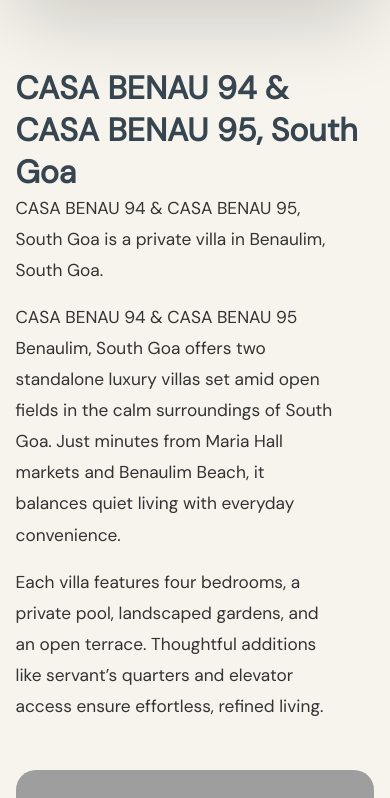
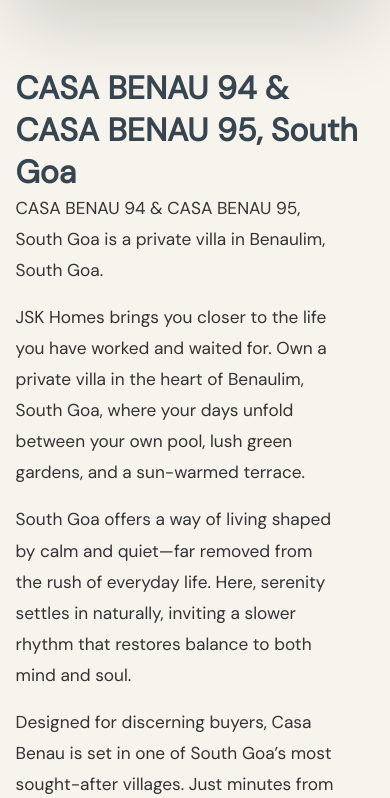
Before and after one commit to Pivot-Mkg/jsw-construction, a PHP site: page /projects/Casa-Benau-94.html in a window 390 px wide. Shown: the part 650-1448 px from the top of the page. Run offline with PHP 8.4, Linux system fonts and the light colour scheme; some libraries are stand-ins or nearby versions; some web fonts are replaced; grey boxes are pictures that could not be loaded.

Commit message:
changes in casa-benau

```diff
--- a/assets/styles/projects.css
+++ b/assets/styles/projects.css
@@ -271,12 +271,12 @@
     flex-wrap: wrap;
     gap: 1em;
     max-width: fit-content;
-    justify-content: center;
+    /* justify-content: center; */
 }
 
 .content-list .name,
 .value {
-    font-size: 1.5rem;
+    font-size: 1.3rem;
     display: block;
     font-weight: bold;
 
--- a/projects/Casa-Benau-94.html
+++ b/projects/Casa-Benau-94.html
@@ -173,16 +231,14 @@
                     </p>
 
                     <p class="about-text">
-                        CASA BENAU 94 &amp;
-                    CASA BENAU 95
-                    Benaulim, South Goa offers two standalone luxury villas set amid open fields in the calm surroundings
-                        of South Goa. Just minutes from Maria Hall markets and Benaulim Beach, it balances quiet living
-                        with everyday convenience.
+                        JSK Homes brings you closer to the life you have worked and waited for.
+Own a private villa in the heart of Benaulim, South Goa, where your days unfold between your own pool, lush green gardens, and a sun-warmed terrace.
                     </p>
                     <p class="about-text">
-                        Each villa features four bedrooms, a private pool, landscaped gardens, and an open terrace.
-                        Thoughtful additions like servant’s quarters and elevator access ensure effortless, refined
-                        living.
+                        South Goa offers a way of living shaped by calm and quiet—far removed from the rush of everyday life. Here, serenity settles in naturally, inviting a slower rhythm that restores balance to both mind and soul.
+                    </p>
+                    <p class="about-text">
+                        Designed for discerning buyers, Casa Benau is set in one of South Goa’s most sought-after villages. Just minutes from Margao yet away from tourist congestion, Benaulim blends everyday convenience with lasting value—driven by limited land availability and strong demand from Mumbai, Bangalore, and NRI buyers.
                     </p>
                 </div>
 
@@ -194,6 +250,93 @@
             </div>
         </section>
 
+<!-- VILLAS SNAPSHOT SECTION -->
+<section class="section-shell villas-snapshot">
+
+    <div class="container">
+                <h2 class="section-title" data-aos="fade-up" data-aos-duration="800">
+                    The Villas
+                </h2>
+                <p class="about-text">
+                       Casa Benau comprises two standalone villas – Villa 94 and Villa 95 – built on adjoining plots.
+                Each villa is identical in layout and specifications, designed to maximize privacy, natural light,
+                and indoor–outdoor living that defines the Goan lifestyle.
+                    </p>
+
+
+    <div class="container villas-grid">
+
+        <!-- ROW 1 : IMAGE + TEXT -->
+        <div class="villas-cell image">
+            <img src="../assets/images/villa-1-img.png" alt="Casa Benau Villas View">
+        </div>
+
+        <div class="villas-cell text">
+
+            <p class="villas-small">
+                An exclusive pair of standalone luxury villas, thoughtfully designed across
+                333.19 sq. m and 354.61 sq. m of built-up space.
+            </p>
+
+            <ul class="villas-points">
+                <li>2 minutes to Maria Hall markets</li>
+                <li>5 minutes to Benaulim Beach</li>
+                <li>8 minutes to Colva Beach</li>
+                <li>Close proximity to Benaulim Market & restaurants</li>
+                <li>15 minutes from Margao Station / Bus Stand</li>
+                <li>40–60 minutes from Dabolim Airport</li>
+                <li>South Goa calm: quieter, laid-back, slower living</li>
+            </ul>
+        </div>
+
+        <!-- ROW 2 : TEXT + IMAGE -->
+        <div class="villas-cell text">
+            <h2 class="section-title">
+                A Luxurious<br>Second Home
+            </h2>
+
+            <p class="villas-small">
+                Furnished villas with a mix of modern and contemporary living,
+                offering the following amenities:
+            </p>
+
+            <ul class="villas-points">
+                <li>4 Ensuite Bedrooms</li>
+                <li>Modular Kitchen</li>
+                <li>Exquisitely Designed Flooring & Bathrooms</li>
+                <li>Individual Private Pool</li>
+                <li>Open Exclusive Terrace</li>
+                <li>Elevator Access</li>
+                <li>Servant Quarters</li>
+            </ul>
+        </div>
+
+        <div class="villas-cell image">
+            <img src="../assets/images/second-home-img.png" alt="Luxury Villa Bedroom">
+        </div>
+
+    </div>
+</section>
+
+
+
+        <!-- <section>
+            <div class="container">
+                <h2 class="section-title" data-aos="fade-up" data-aos-duration="800">
+                    ABOUT
+                </h2>
+                <p class="about-text">
+                       Designed in an elegant Indo-Portuguese architectural style, the villas showcase terracotta roof tiles, exposed wooden ceiling beams, and
+traditional Goan courtyard elements. Premium features include a private swimming pool, open terrace, landscaped garden, servant’s
+quarters, and elevator access. Price guidance is ₹4.5–5.0 crore per villa, subject to final specifications.
+                    </p>
+                <p class="about-text">
+                      Construction is scheduled to begin in Q2 2025, with completion expected by Q4 2026. The land is acquired, architectural plans are approved,
+                      and bookings are now open. The location offers excellent connectivity and convenience, with Maria Hall just 400 metres away, Benaulim
+                      Beach at 1.7 km, Colva Beach 8 km away, and Goa International Airport (Dabolim) approximately 25 km from the site.
+                    </p>
+            </div>
+        </section> -->
 
         <!-- content section  start -->
         <section class="content-section">
@@ -205,31 +348,36 @@
                         </p> -->
                     </div>
                     <div class="col-right">
+                         <h2 class="section-title" data-aos="fade-up" data-aos-duration="800">
+                    Why South Goa?
+                </h2>
                         <ul class="content-list">
                             <li>
-                                <span class="name">Area Of Plot</span>
-                                <span class="value">466 Sq.Mts</span>
+                                <span class="name">LIMITED SUPPLY</span>
+                                <span class="value">South Goa combines tranquility, natural beauty, and exclusivity, attracting
+HNIs seeking privacy and refined living. Limited development and low
+density make it a scarce market with strong appreciation potential.</span>
                             </li>
                             <li>
-                                <span class="name">Structure</span>
-                                <span class="value">261.23 Sq.Mts</span>
+                                <span class="name">INFRASTRUCTURE UPGRADE</span>
+                                <span class="value">The new Mopa Airport improves access to South Goa, spurring interest in 02 the region.</span>
                             </li>
                             <li>
-                                <span class="name">Balcony & Verandha</span>
-                                <span class="value">29.29 Sq.Mts</span>
+                                <span class="name">REMOTE WORK SHIFT</span>
+                                <span class="value">Post-COVID demand surge from professionals seeking work-from-anywhere 03 homes.</span>
                             </li>
                             <li>
-                                <span class="name">Staircase & Lift</span>
-                                <span class="value">31.38 Sq.Mts</span>
+                                <span class="name">RENTAL YIELDS</span>
+                                <span class="value">Premium villas in South Goa command ₹25,000-50,000/night during 04 peak season (November-February)</span>
                             </li>
                             <li>
-                                <span class="name">Parking</span>
-                                <span class="value">11.29 Sq.Mts</span>
+                                <span class="name">CAPITAL APPRECIATION</span>
+                                <span class="value">South Goa villa prices have increased 40-60% over the past 5 years</span>
                             </li>
-                            <li>
+                            <!-- <li>
                                 <span class="name">Total Buit Up Area</span>
                                 <span class="value">333.19 Sq.Mts</span>
-                            </li>
+                            </li> -->
                         </ul>
                     </div>
                 </div>
@@ -261,6 +409,11 @@
                         </div> -->
 
                         <div class="swiper-slide amenity-card">
+                            <img src="../assets/images/amenities/art-kitchen.png" alt="Clubhouse">
+                            <h3>State of the Art Kitchen</h3>
+                        </div>
+
+                        <div class="swiper-slide amenity-card">
                             <img src="../assets/images/amenities/open-terrace.jpg" alt="Clubhouse">
                             <h3>Open Terrace</h3>
                         </div>
@@ -276,7 +429,7 @@
                         </div>
 
                         <div class="swiper-slide amenity-card">
-                            <img src="../assets/images/amenities/bathroom.jpg" alt="Infinity Pool">
+                            <img src="../assets/images/amenities/spa-style-bathroom.png" alt="Infinity Pool">
                             <h3>Spa-Style Bathrooms</h3>
                         </div>
                         <div class="swiper-slide amenity-card">
```
Also changed, not shown: other parts of projects/Casa-Benau-94.html (+60 -2 lines), assets/images/amenities/art-kitchen.png (added), assets/images/amenities/spa-style-bathroom.png (added), assets/images/second-home-img.png (added), assets/images/villa-1-img.png (added).
